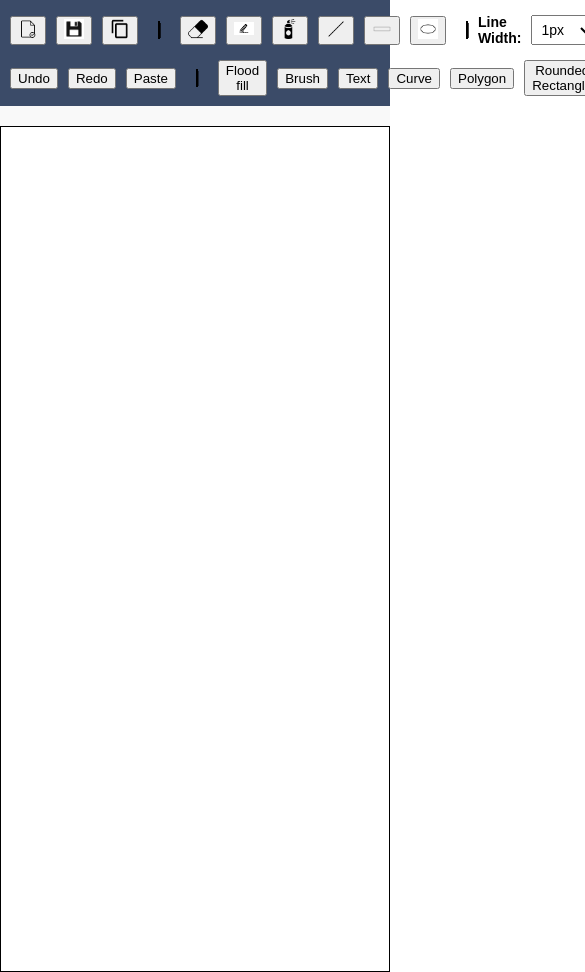
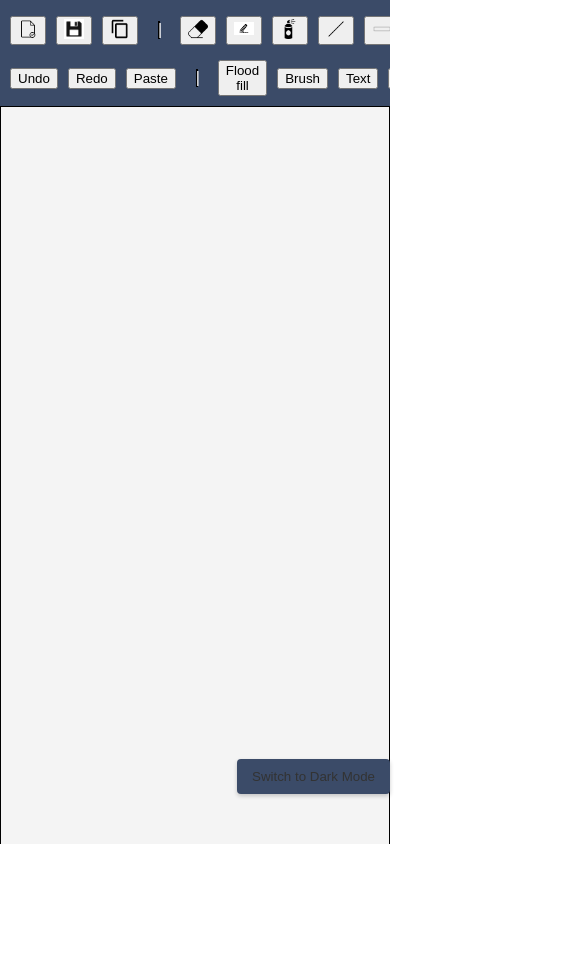
Before and after one commit to AhmedAliElashmawy/Paint_Web_Application, a React (Create React App) app in the folder paint-app/: page / in a window 390 px wide. Shown: the top 972 px of the page, 585 px wide, since content can reach past the window. After the commit the page ends 844 px from the top, so only its background shows below. Built offline with nearby package versions, Linux system fonts and the light colour scheme.

Commit message:
I cant believe i did all of this
I understand
It is as if a fog has been lifted
This snow is love isn't it
The sky
The sun
The following wind
The mountains
And yet, how can this be
The works...
The works of Allah are so beautiful

```diff
--- a/paint-app/src/App.css
+++ b/paint-app/src/App.css
@@ -3,6 +3,9 @@
   display: flex;
   flex-direction: column;
   height: 100vh;
+  width: 100vw;
+  overflow: hidden;
+  background-color: #f4f4f4; /* Light background color */
 }
 
 .toolbar {
@@ -12,16 +15,96 @@
   background-color:  #3b4b68;
   padding: 10px;
   height: 100px;
+  color: white;
+}
+
+.bottombar{
+  display: flex;
+  align-items: center;
+  justify-content: space-between; /* Align coordinates on the left */
+  background-color: #3b4b68;
+  padding: 10px;
+  box-shadow: 0 2px 4px rgba(0, 0, 0, 0.2);
+  gap: 10px;
+  color: white;
 }
 
 
-.shape-menu {
-  display: flex;
-  gap: 10px;
-  padding: 10px;
-  background-color: #f9f9f9;
+.Canvas {
+  flex: 1; /* Fill available space */
+  background-color: white;
+  border: 1px solid #ccc;
+  overflow: hidden; /* Prevent overflow inside the Canvas */
 }
 
-canvas {
-  flex-grow: 1;
+
+.toolbar button:hover,
+.bottombar button:hover {
+    background-color: #2a3a52;
+    cursor: pointer;
 }
+
+.toolbar button,
+.bottombar button {
+    transition: background-color 0.3s ease, transform 0.2s ease;
+}
+
+.toolbar button:hover,
+.bottombar button:hover {
+    transform: scale(1.05);
+}
+
+/* src/App.css */
+
+/* Default Theme (Light) */
+:root {
+  --background: #f4f4f4;
+  --text-color: #333;
+  --accent-color: #3b4b68;
+  --toolbar-bg: #3b4b68;
+  --canvas-bg: #fff;
+  --bottombar-bg: #3b4b68;
+}
+
+/* Dark Theme */
+[data-theme="dark"] {
+  --background: #333;
+  --text-color: #f4f4f4;
+  --accent-color: #1f2a40;
+  --toolbar-bg: #1f2a40;
+  --canvas-bg: #444;
+  --bottombar-bg: #1f2a40;
+}
+
+
+.toolbar {
+  background-color: var(--toolbar-bg);
+}
+
+.bottombar {
+  background-color: var(--bottombar-bg);
+}
+
+.Canvas {
+  background-color: var(--canvas-bg);
+}
+
+/* Theme Toggle Button */
+.theme-toggle {
+  position: fixed;
+  bottom: 50px;
+  right: 0px;
+  background-color: var(--accent-color);
+  color: var(--text-color);
+  border: none;
+  border-radius: 4px;
+  padding: 10px 15px;
+  cursor: pointer;
+  box-shadow: 0 2px 4px rgba(0, 0, 0, 0.2);
+  transition: background-color 0.3s ease, color 0.3s ease;
+}
+
+.theme-toggle:hover {
+  background-color: var(--text-color);
+  color: var(--accent-color);
+}
--- a/paint-app/src/App.js
+++ b/paint-app/src/App.js
@@ -1,7 +1,7 @@
 // src/App.js
-import React, { useState } from 'react';
+import React, { useState, useEffect } from 'react';
 import Toolbar from './components/Toolbar';
-import ShapeMenu from './components/Shapemenu.';
+import Bottombar from './components/Bottombar';
 import Canvas from './components/Canvas';
 import './App.css';
 
@@ -11,9 +11,9 @@ function App() {
 
   return (
     <div className="app-container">
-      <Toolbar setShapes={setShapes} shapes={shapes} />
-      <ShapeMenu setSelectedShape={setSelectedShape} />
+      <Toolbar/>
       <Canvas shapes={shapes} setShapes={setShapes} selectedShape={selectedShape} />
+      <Bottombar/>
     </div>
   );
 }
--- /dev/null
+++ b/paint-app/src/components/Bottombar.css
@@ -0,0 +1,68 @@
+/* Container styling */
+
+.zoom-toolbottom {
+    display: flex;
+    align-items: center;
+    justify-content: center;
+    border-radius: 8px;
+    box-shadow: 0 2px 4px rgba(0, 0, 0, 0.2);
+    gap: 10px;
+  }
+
+  /* Zoom buttons */
+  .zoom-btn {
+    background: none;
+    color: white;
+    font-size: 18px;
+    border: 1px solid #444;
+    border-radius: 4px;
+    width: 30px;
+    height: 30px;
+    cursor: pointer;
+    display: flex;
+    align-items: center;
+    justify-content: center;
+    transition: background-color 0.2s;
+  }
+
+  .zoom-btn:hover {
+    background-color: #555;
+  }
+
+  /* Slider styling */
+  .zoom-slider {
+    -webkit-appearance: none;
+    width: 150px;
+    height: 4px;
+    background: #888;
+    outline: none;
+    border-radius: 4px;
+    cursor: pointer;
+  }
+
+  .zoom-slider::-webkit-slider-thumb {
+    -webkit-appearance: none;
+    appearance: none;
+    width: 14px;
+    height: 14px;
+    background: #000;
+    border-radius: 50%;
+    cursor: pointer;
+    border: 2px solid #fff;
+  }
+
+  .zoom-slider::-moz-range-thumb {
+    width: 14px;
+    height: 14px;
+    background: #000;
+    border-radius: 50%;
+    cursor: pointer;
+    border: 2px solid #fff;
+  }
+
+  /* Zoom percentage display */
+  .zoom-percentage {
+    color: white;
+    font-size: 16px;
+    margin-left: 10px;
+  }
--- /dev/null
+++ b/paint-app/src/components/Bottombar.jsx
@@ -0,0 +1,82 @@
+import React, { useState, useEffect } from "react";
+import "./Bottombar.css";
+
+const Bottombar = () => {
+  const [zoom, setZoom] = useState(100); // Default zoom level: 100%
+  const [mousePosition, setMousePosition] = useState({ x: 0, y: 0 });
+
+  useEffect(() => {
+    const handleMouseMove = (e) => {
+      setMousePosition({ x: e.clientX, y: e.clientY });
+    };
+    window.addEventListener("mousemove", handleMouseMove);
+
+    // Cleanup event listener
+    return () => {
+      window.removeEventListener("mousemove", handleMouseMove);
+    };
+  }, []);
+
+  const handleZoomChange = (e) => {
+    setZoom(Number(e.target.value));
+  };
+
+  const incrementZoom = () => {
+    setZoom((prevZoom) => Math.min(prevZoom + 10, 200)); // Max: 200%
+  };
+
+  const decrementZoom = () => {
+    setZoom((prevZoom) => Math.max(prevZoom - 10, 10)); // Min: 10%
+  };
+
+  const resetZoom = () => setZoom(100);
+
+  const [theme, setTheme] = useState(() => {
+    // Retrieve the theme from localStorage or default to "light"
+    return localStorage.getItem('theme') || 'light';
+});
+  useEffect(() => {
+    // Apply the theme to the root element
+    document.documentElement.setAttribute('data-theme', theme);
+    // Save the theme preference
+    localStorage.setItem('theme', theme);
+  }, [theme]);
+
+  const toggleTheme = () => {
+    setTheme((prevTheme) => (prevTheme === 'light' ? 'dark' : 'light'));
+};
+
+  return (
+    <div className="bottombar">
+        <div className="corrdinates">
+            X: {mousePosition.x}, Y: {mousePosition.y}
+        </div>
+        <button className="theme-toggle" onClick={toggleTheme}>
+                Switch to {theme === 'light' ? 'Dark' : 'Light'} Mode
+            </button>
+        <div className="zoom-toolbottom">
+        <button className="zoom-btn" onClick={resetZoom}>
+    Reset
+</button>
+            <button className="zoom-btn" onClick={decrementZoom}>
+                -
+            </button>
+            <input
+                type="range"
+                className="zoom-slider"
+                min="10"
+                max="200"
+                step="1"
+                value={zoom}
+                onChange={handleZoomChange}
+            />
+            <span className="zoom-percentage">{zoom}%</span>
+            <button className="zoom-btn" onClick={incrementZoom}>
+                +
+            </button>
+        </div>
+    </div>
+  );
+};
+
+export default Bottombar;
--- a/paint-app/src/components/Canvas.jsx
+++ b/paint-app/src/components/Canvas.jsx
@@ -22,8 +22,8 @@ const Canvas = ({ shapes, setShapes, selectedShape }) => {
 
   return (
     <Stage
-      width={window.innerWidth}
-      height={window.innerHeight}
+      width={100}
+      height={800}
       onClick={handleCanvasClick}
       style={{ border: '1px solid black' }}
     >
--- a/paint-app/src/components/Toolbar.jsx
+++ b/paint-app/src/components/Toolbar.jsx
@@ -57,8 +57,8 @@ const LineWidthMenu = ({ lineWidths, selectedWidth, onChange }) => (
 );
 
 const Toolbar = () => {
-    const [selectedWidth, setSelectedWidth] = useState(1); // Default line width
-    const [selectedColor, setSelectedColor] = useState("#000000"); // Default color
+    const [selectedWidth, setSelectedWidth] = useState(1);
+    const [selectedColor, setSelectedColor] = useState("#000000");
 
     const row1Buttons = [
         { id: 1, label: "Clear", icon: "/icons/clear.webp" },
@@ -134,7 +134,7 @@ const Toolbar = () => {
             {/* Row 2 */}
             <div className="row">
                 <ButtonGroup buttons={row2Buttons} />
-                <ColorOptions colors={row2Colors} />
+                <ColorOptions colors={row2Colors} onColorSelect={handleColorSelect} />
             </div>
         </div>
     );
```
